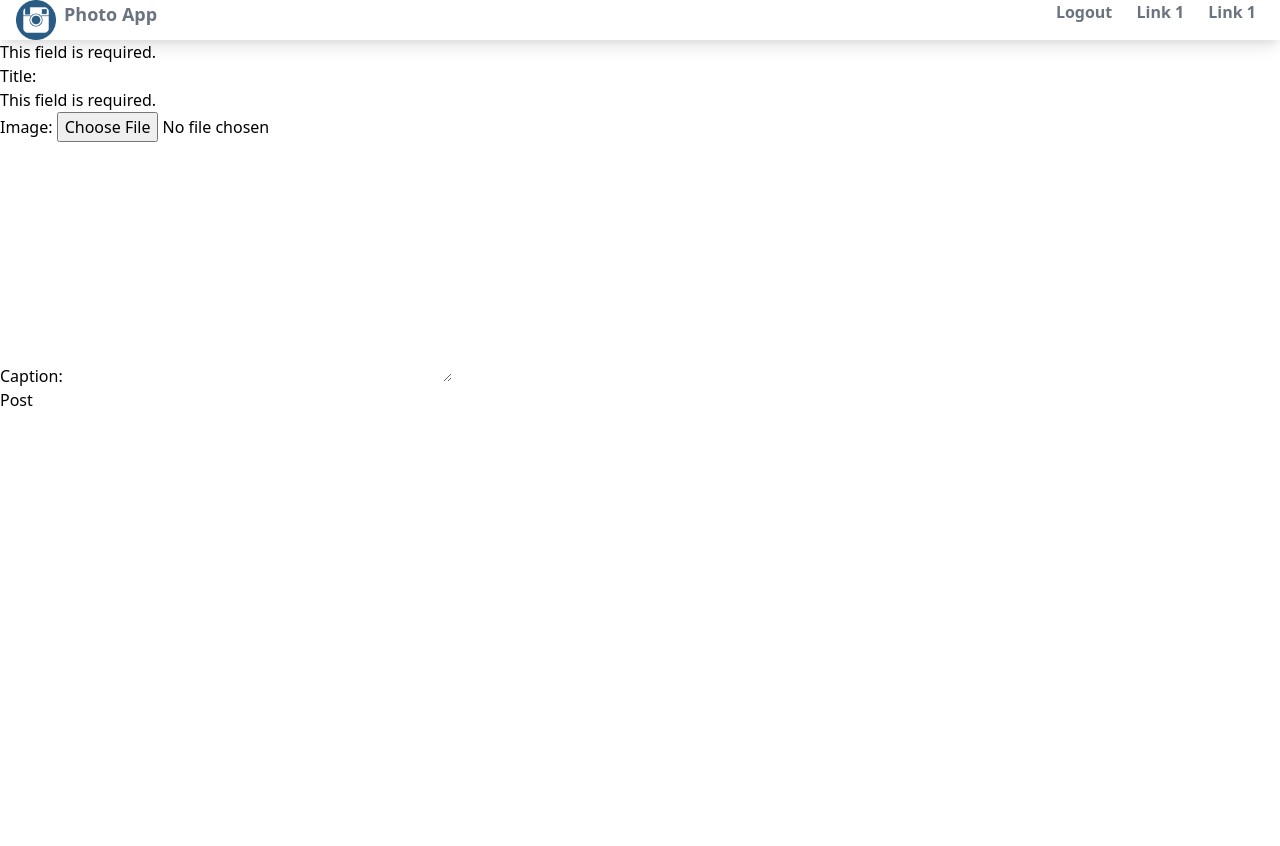
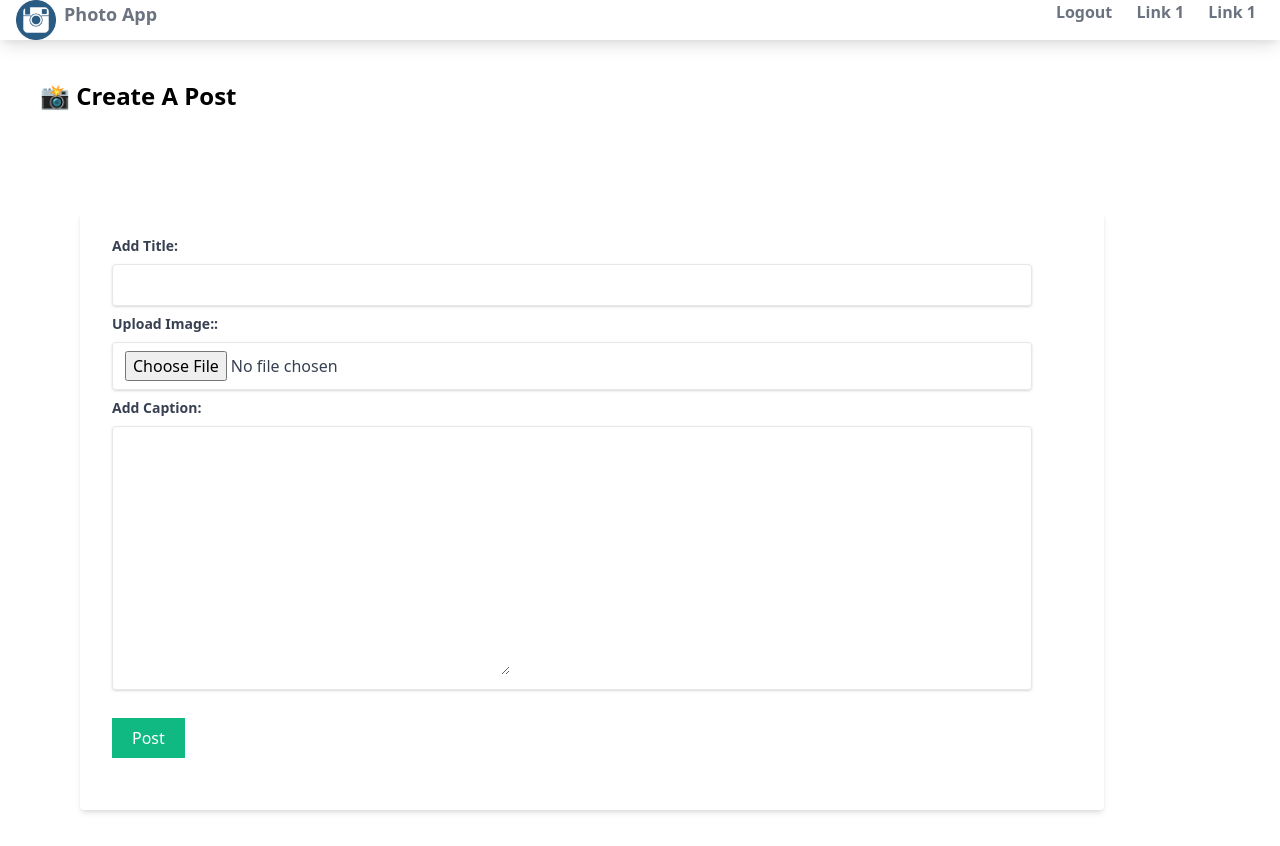
Before and after one commit to Murad14/effective-octo-bassoon, a Django app: page /posts/create in a window 1280 px wide. Before the commit the page ends 406 px from the top, so only its background shows below. Run offline with Django 4.2, Linux system fonts and the light colour scheme; the visitor is signed in with stand-in values (Sample User, id 1); style sheets or scripts are compiled from the project's sources.

Commit message:
modified design

```diff
--- a/socialproject/posts/templates/posts/create.html
+++ b/socialproject/posts/templates/posts/create.html
@@ -1,8 +1,36 @@
 {% extends 'users/base.html' %}
 {% block body %}
-<form method="POST" enctype="multipart/form-data">
-    {% csrf_token %}
-    {{ form.as_p }}
-    <button type="submit">Post</button>
-</form>
+<h2 class="text-2xl m-10 font-bold">📸 Create A Post</h2>
+<div class="container py-5 mx-10">
+    <form method="post" class="bg-white shadow-md m-10 px-8 rounded pt-6 pb-8 mb-4 w-4/5" enctype="multipart/form-data">
+        {% csrf_token %}
+        <div class="mb-2">
+            <label class="block text-gray-700 text-sm font-bold mb-2" for="">Add Title:</label>
+            <div class="shadow appearance-none border rounded py-2 px-3 mr-10 text-gray-700">
+                {{form.title }}
+            </div>
+
+
+        </div>
+        <div class="mb-2">
+            <label class="block text-gray-700 text-sm font-bold mb-2" for="">Upload Image::</label>
+            <div class="shadow appearance-none border rounded py-2 px-3 mr-10 text-gray-700">
+                {{ form.image }}
+            </div>
+
+
+        </div>
+        <div class="mb-2">
+            <label class="block text-gray-700 text-sm font-bold mb-2" for="">Add Caption:</label>
+            <div class="shadow appearance-none border rounded py-2 px-3 mr-10 text-gray-700">
+                {{ form.caption }}
+            </div>
+
+
+        </div>
+
+
+        <button type="submit" class="bg-green-500 text-white my-5 px-5 py-2">Post</button>
+    </form>
+</div>
 {% endblock %}
--- a/socialproject/users/templates/users/edit.html
+++ b/socialproject/users/templates/users/edit.html
@@ -2,7 +2,7 @@
 {% block body %}
 <h2 class="text-2xl m-10 font-bold">🧔 Edit User Profile</h2>
 <div class="container py-5 mx-10">
-    <form method="post" enctype="multipart/form-data">
+    <form method="post" class="bg-white shadow-md m-10 px-8 rounded pt-6 pb-8 mb-4 w-4/5" enctype="multipart/form-data">
         {% csrf_token %}
         <div class="mb-2">
             <label class="block text-gray-700 text-sm font-bold mb-2" for="">First Name:</label>
--- a/socialproject/users/templates/users/password_change_done.html
+++ b/socialproject/users/templates/users/password_change_done.html
@@ -1,7 +1,9 @@
 {% extends 'users/base.html' %}
 {% block body %}
 
-<h1>Password changed sucessfully</h1>
-
+<div class="flex flex-col items-center justify-center h-screen">
+    <h1 class="text-2xl mb-6">Password changed successfully</h1>
+    <a href="{% url 'login' %}" class="text-indigo-500 underline">Click here to log in</a>
+</div>
 
 {% endblock %}
--- a/socialproject/users/templates/users/password_change_form.html
+++ b/socialproject/users/templates/users/password_change_form.html
@@ -10,7 +10,7 @@
         {% endfor %}
         {% endif %}
     </div>
-    <form method="post" enctype="multipart/form-data">
+    <form method="post" class="bg-white shadow-md m-10 px-8 rounded pt-6 pb-8 mb-4 w-4/5" enctype="multipart/form-data">
         {% csrf_token %}
         <div class="mb-2">
             <label class="block text-gray-700 text-sm font-bold mb-2" for="">Old Password:</label>
--- a/socialproject/users/templates/users/password_reset_done.html
+++ b/socialproject/users/templates/users/password_reset_done.html
@@ -1,6 +1,10 @@
 {% extends 'users/base.html' %}
 {% block body %}
 
-We have mailed you the password reset link
+<div class="flex flex-col items-center justify-center h-screen">
+    <h1 class="text-2xl mb-6">📧 Password Reset Email Sent</h1>
+    <p class="text-gray-700">An email has been sent to your registered email address.</p>
+    <a href="{% url 'login' %}" class="text-indigo-500 underline mt-4">Click here to log in</a>
+</div>
 
 {% endblock %}
```
Also changed, not shown: socialproject/users/templates/users/logout.html (+9 -1 lines), socialproject/users/templates/users/password_reset_complete.html (+6 -1 lines), socialproject/users/templates/users/password_reset_confirm.html (+19 -6 lines), socialproject/users/templates/users/password_reset_form.html (+11 -8 lines).
